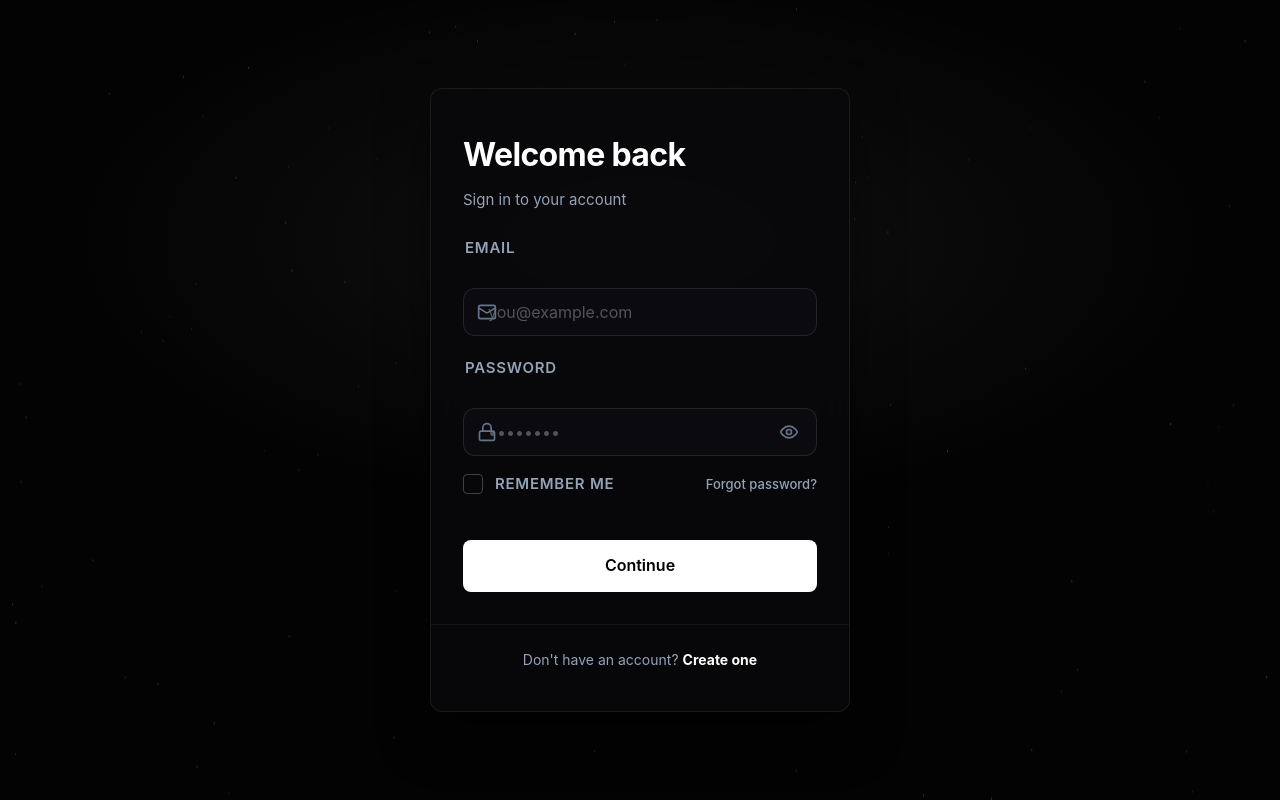
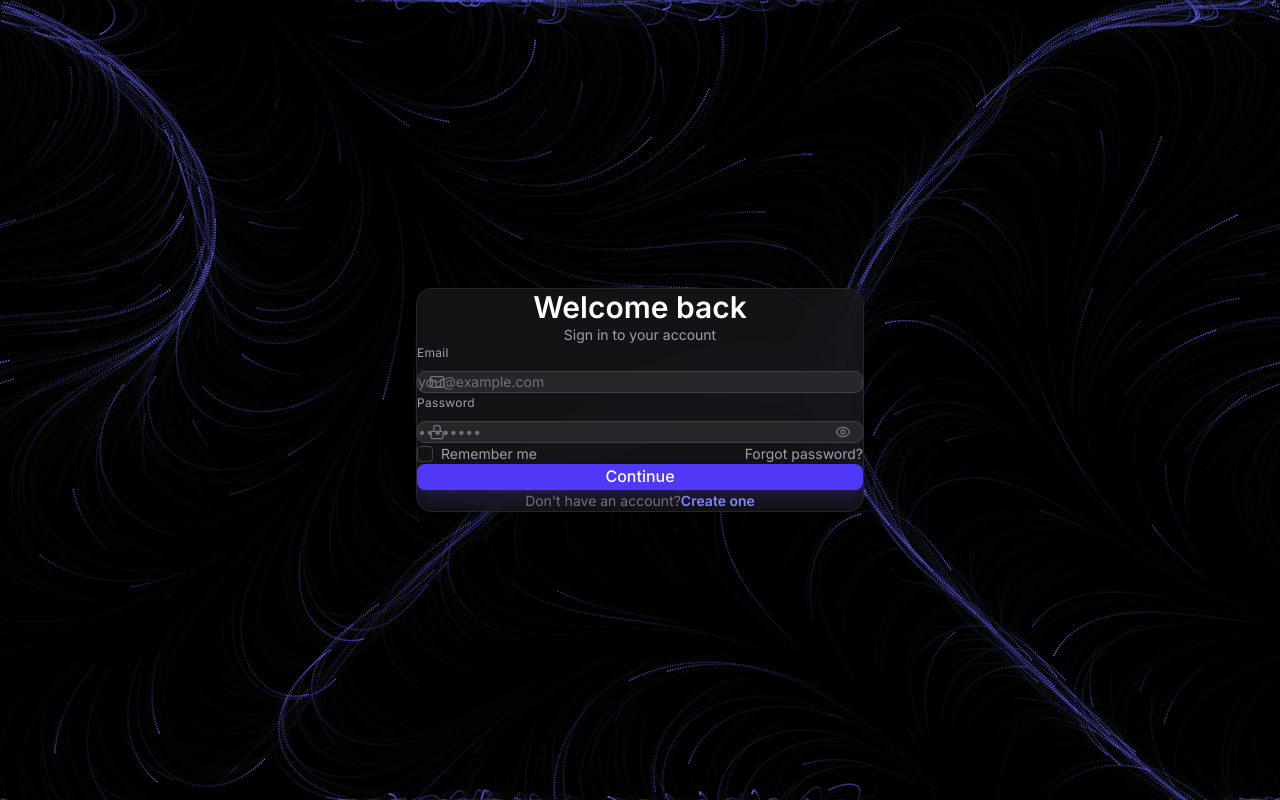
Before and after one commit to Mal-1702/ats-backend, a React (Vite) app in the folder frontend/: page /login in a window 1280 px wide. Built offline with nearby package versions, Linux system fonts and the light colour scheme; no server answers.

Commit message:
rev - frontend - 3

```diff
--- /dev/null
+++ b/frontend/src/components/ui/flow-field-background.tsx
@@ -0,0 +1,175 @@
+import React, { useEffect, useRef } from "react";
+import { cn } from "../../utils";
+
+interface NeuralBackgroundProps {
+  className?: string;
+  color?: string;
+  trailOpacity?: number;
+  particleCount?: number;
+  speed?: number;
+}
+
+export default function NeuralBackground({
+  className,
+  color = "#6366f1",
+  trailOpacity = 0.12,
+  particleCount = 500,
+  speed = 0.7,
+}: NeuralBackgroundProps) {
+  const canvasRef = useRef<HTMLCanvasElement>(null);
+  const containerRef = useRef<HTMLDivElement>(null);
+
+  useEffect(() => {
+    const canvas = canvasRef.current;
+    const container = containerRef.current;
+    if (!canvas || !container) return;
+
+    const ctx = canvas.getContext("2d");
+    if (!ctx) return;
+
+    let width = container.clientWidth;
+    let height = container.clientHeight;
+    let particles: Particle[] = [];
+    let animationFrameId: number;
+
+    let mouse = { x: -1000, y: -1000 };
+
+    class Particle {
+      x: number;
+      y: number;
+      vx: number;
+      vy: number;
+      age: number;
+      life: number;
+
+      constructor() {
+        this.x = Math.random() * width;
+        this.y = Math.random() * height;
+        this.vx = 0;
+        this.vy = 0;
+        this.age = 0;
+        this.life = Math.random() * 200 + 100;
+      }
+
+      update() {
+        const angle =
+          (Math.cos(this.x * 0.005) + Math.sin(this.y * 0.005)) *
+          Math.PI;
+
+        this.vx += Math.cos(angle) * 0.2 * speed;
+        this.vy += Math.sin(angle) * 0.2 * speed;
+
+        const dx = mouse.x - this.x;
+        const dy = mouse.y - this.y;
+        const distance = Math.sqrt(dx * dx + dy * dy);
+
+        if (distance < 150) {
+          const force = (150 - distance) / 150;
+          this.vx -= dx * force * 0.05;
+          this.vy -= dy * force * 0.05;
+        }
+
+        this.x += this.vx;
+        this.y += this.vy;
+
+        this.vx *= 0.95;
+        this.vy *= 0.95;
+
+        this.age++;
+        if (this.age > this.life) this.reset();
+
+        if (this.x < 0) this.x = width;
+        if (this.x > width) this.x = 0;
+        if (this.y < 0) this.y = height;
+        if (this.y > height) this.y = 0;
+      }
+
+      reset() {
+        this.x = Math.random() * width;
+        this.y = Math.random() * height;
+        this.vx = 0;
+        this.vy = 0;
+        this.age = 0;
+        this.life = Math.random() * 200 + 100;
+      }
+
+      draw(ctx: CanvasRenderingContext2D) {
+        const alpha =
+          1 - Math.abs(this.age / this.life - 0.5) * 2;
+
+        ctx.globalAlpha = alpha;
+        ctx.fillStyle = color;
+        ctx.fillRect(this.x, this.y, 1.5, 1.5);
+      }
+    }
+
+    const init = () => {
+      const dpr = window.devicePixelRatio || 1;
+
+      canvas.width = width * dpr;
+      canvas.height = height * dpr;
+
+      ctx.setTransform(dpr, 0, 0, dpr, 0, 0);
+
+      canvas.style.width = `${width}px`;
+      canvas.style.height = `${height}px`;
+
+      particles = Array.from({ length: particleCount }, () => new Particle());
+    };
+
+    const animate = () => {
+      ctx.fillStyle = `rgba(0,0,0,${trailOpacity})`;
+      ctx.fillRect(0, 0, width, height);
+
+      particles.forEach((p) => {
+        p.update();
+        p.draw(ctx);
+      });
+
+      animationFrameId = requestAnimationFrame(animate);
+    };
+
+    const handleResize = () => {
+      width = container.clientWidth;
+      height = container.clientHeight;
+      init();
+    };
+
+    const handleMouseMove = (e: MouseEvent) => {
+      const rect = canvas.getBoundingClientRect();
+      mouse.x = e.clientX - rect.left;
+      mouse.y = e.clientY - rect.top;
+    };
+
+    const handleMouseLeave = () => {
+      mouse.x = -1000;
+      mouse.y = -1000;
+    };
+
+    init();
+    animate();
+
+    window.addEventListener("resize", handleResize);
+    container.addEventListener("mousemove", handleMouseMove);
+    container.addEventListener("mouseleave", handleMouseLeave);
+
+    return () => {
+      cancelAnimationFrame(animationFrameId);
+      window.removeEventListener("resize", handleResize);
+      container.removeEventListener("mousemove", handleMouseMove);
+      container.removeEventListener("mouseleave", handleMouseLeave);
+    };
+  }, [color, trailOpacity, particleCount, speed]);
+
+  return (
+    <div
+      ref={containerRef}
+      className={cn(
+        "absolute inset-0 w-full h-full bg-black overflow-hidden",
+        className
+      )}
+    >
+      <canvas ref={canvasRef} className="w-full h-full block" />
+    </div>
+  );
+}
--- a/frontend/src/pages/Login.jsx
+++ b/frontend/src/pages/Login.jsx
@@ -26,6 +26,7 @@ import {
   ShieldCheck,
 } from "lucide-react";
 
+import NeuralBackground from "../components/ui/flow-field-background";
 import "./Login.css";
 
 export default function Login() {
@@ -49,66 +50,6 @@ export default function Login() {
 
   const { login, register } = useAuth();
   const navigate = useNavigate();
-
-  // Background Canvas particle logic from user's provided code
-  const canvasRef = useRef(null);
-  useEffect(() => {
-    const canvas = canvasRef.current;
-    if (!canvas) return;
-    const ctx = canvas.getContext("2d");
-    if (!ctx) return;
-
-    const setSize = () => {
-      canvas.width = window.innerWidth;
-      canvas.height = window.innerHeight;
-    };
-    setSize();
-
-    let ps = [];
-    let raf = 0;
-
-    const make = () => ({
-      x: Math.random() * canvas.width,
-      y: Math.random() * canvas.height,
-      v: Math.random() * 0.25 + 0.05,
-      o: Math.random() * 0.35 + 0.15,
-    });
-
-    const init = () => {
-      ps = [];
-      const count = Math.floor((canvas.width * canvas.height) / 9000);
-      for (let i = 0; i < count; i++) ps.push(make());
-    };
-
-    const draw = () => {
-      ctx.clearRect(0, 0, canvas.width, canvas.height);
-      ps.forEach((p) => {
-        p.y -= p.v;
-        if (p.y < 0) {
-          p.x = Math.random() * canvas.width;
-          p.y = canvas.height + Math.random() * 40;
-          p.v = Math.random() * 0.25 + 0.05;
-          p.o = Math.random() * 0.35 + 0.15;
-        }
-        ctx.fillStyle = `rgba(250,250,250,${p.o})`;
-        ctx.fillRect(p.x, p.y, 0.7, 2.2);
-      });
-      raf = requestAnimationFrame(draw);
-    };
-
-    const onResize = () => {
-      setSize();
-      init();
-    };
-
-    window.addEventListener("resize", onResize);
-    init();
-    raf = requestAnimationFrame(draw);
-    return () => {
-      window.removeEventListener("resize", onResize);
-      cancelAnimationFrame(raf);
-    };
-  }, []);
 
   const validateSignup = () => {
     const errs = {};
@@ -144,7 +85,12 @@ export default function Login() {
       if (isLogin) {
         const result = await login(normalizedEmail, formData.password);
         if (result.success) {
-          navigate('/dashboard');
+          const name = formData.fullName || formData.email.split('@')[0];
+          setUsername(name);
+          setTimeout(() => {
+            setShowWelcome(true);
+            setTimeout(() => { navigate('/dashboard'); }, 2000);
+          }, 1500);
         } else {
           setError(result.error);
           setLoading(false);
@@ -200,7 +146,12 @@ export default function Login() {
         const loginResult = await login(formData.email.trim().toLowerCase(), formData.password);
         if (loginResult.success) {
           setUsername(formData.fullName || formData.email.split('@')[0]);
-          navigate('/dashboard');
+          setLoading(false);
+          setShowOtpScreen(false);
+          setTimeout(() => {
+            setShowWelcome(true);
+            setTimeout(() => { navigate('/dashboard'); }, 2000);
+          }, 1000);
         } else {
           setError('Verification successful, but auto-login failed. Please sign in manually.');
           setLoading(false);
@@ -215,27 +166,20 @@ export default function Login() {
   };
 
   return (
-    <section className="relative min-h-screen w-full bg-[#030303] text-zinc-50 overflow-x-hidden font-sans selection:bg-zinc-100/10 selection:text-zinc-100">
-      {/* Subtle vignette */}
-      <div className="fixed inset-0 pointer-events-none [background:radial-gradient(80%_60%_at_50%_30%,rgba(255,255,255,0.06),transparent_60%)]" />
+    <div className="relative min-h-screen w-full bg-black">
 
-      {/* Animated accent lines */}
-      <div className="accent-lines fixed">
-        <div className="hline" />
-        <div className="hline" />
-        <div className="hline" />
-        <div className="vline" />
-        <div className="vline" />
-        <div className="vline" />
+      {/* Background Layer */}
+      <div className="absolute inset-0 z-0 pointer-events-none">
+        <NeuralBackground
+          color="#6366f1"
+          trailOpacity={0.12}
+          particleCount={500}
+          speed={0.7}
+        />
       </div>
 
-      {/* Particles */}
-      <canvas
-        ref={canvasRef}
-        className="fixed inset-0 w-full h-full opacity-50 mix-blend-screen pointer-events-none"
-      />
-
-      {/* Overlays */}
+      {/* Foreground Login UI */}
+      <div className="relative z-10 flex items-center justify-center min-h-screen px-4">
         {showWelcome && (
           <div className="fixed inset-0 z-50 flex flex-col items-center justify-center bg-black/80 backdrop-blur-lg transition-all duration-1000">
             <span className="text-6xl mb-6">✨</span>
@@ -245,24 +189,30 @@ export default function Login() {
         )}
 
         {showOtpScreen ? (
-        <div className="fixed inset-0 z-50 flex items-center justify-center bg-black/80 backdrop-blur-md px-4">
-            <Card className="card-animate w-full max-w-sm border-zinc-800 bg-zinc-900/90 backdrop-blur shadow-2xl">
-              <CardHeader className="space-y-1 text-center">
-                  <div className="mx-auto mb-4 flex h-16 w-16 items-center justify-center rounded-full bg-zinc-800/50">
-                      <ShieldCheck className="h-8 w-8 text-zinc-300" />
+          <div className="w-full max-w-sm">
+            <button
+              onClick={() => setShowOtpScreen(false)}
+              className="mb-4 text-zinc-400 hover:text-white transition-colors flex items-center gap-2 group border-none bg-transparent cursor-pointer"
+            >
+              ← Back to Registration
+            </button>
+            <Card className="card-animate border-zinc-800 bg-zinc-900/90 backdrop-blur-xl shadow-2xl rounded-2xl p-6">
+              <CardHeader className="space-y-1 text-center p-0 mb-6">
+                <div className="mx-auto mb-4 flex h-16 w-16 items-center justify-center rounded-full bg-indigo-500/10 border border-indigo-500/20">
+                  <ShieldCheck className="h-8 w-8 text-indigo-400" />
                 </div>
-                  <CardTitle className="text-2xl">Verify Email</CardTitle>
+                <CardTitle className="text-2xl font-semibold text-white">Verify Email</CardTitle>
                 <CardDescription className="text-zinc-400">
-                      We've sent a 6-digit code to <br/><strong className="text-zinc-200">{formData.email}</strong>
+                  We've sent a 6-digit code to <br /><strong className="text-zinc-200">{formData.email}</strong>
                 </CardDescription>
               </CardHeader>
               <form onSubmit={handleOtpSubmit}>
-                  <CardContent className="grid gap-4">
+                <div className="grid gap-4">
                   <div className="grid gap-2 text-center">
                     <Input
                       type="text"
                       name="otp"
-                              className="text-center text-xl tracking-[0.5em] h-12 bg-zinc-950 border-zinc-800 text-zinc-50"
+                      className="text-center text-xl tracking-[0.5em] h-12 bg-zinc-800 border-zinc-700 text-white placeholder:text-zinc-600 focus:ring-indigo-500 rounded-lg"
                       value={otp}
                       onChange={(e) => setOtp(e.target.value.replace(/\D/g, '').slice(0, 6))}
                       placeholder="------"
@@ -271,43 +221,34 @@ export default function Login() {
                     />
                   </div>
                   {error && <div className="text-red-400 text-sm font-medium text-center">{error}</div>}
-                      <Button type="submit" className="w-full h-10 rounded-lg bg-zinc-50 text-zinc-900 hover:bg-zinc-200 font-semibold" disabled={loading}>
+                  <Button type="submit" className="w-full h-11 rounded-lg bg-indigo-600 text-white hover:bg-indigo-500 font-semibold transition-all shadow-lg shadow-indigo-500/20" disabled={loading}>
                     {loading ? "Verifying..." : "Verify & Activate"}
                   </Button>
-                      <Button
-                          type="button"
-                          variant="ghost"
-                          className="w-full text-zinc-400 hover:text-zinc-50"
-                          onClick={() => setShowOtpScreen(false)}
-                      >
-                          Back to Registration
-                      </Button>
-                  </CardContent>
+                </div>
               </form>
             </Card>
           </div>
         ) : (
-        /* Main Login Card */
-        <div className="min-h-screen w-full flex items-center justify-center px-4 relative z-10 py-12">
-          <div className="login-card card-animate">
-            <div className="login-header">
-              <h1 className="login-title">
+          /* Main Login Card - INTEGRATED WITH USER'S REFINED STYLE */
+          <div className="w-full max-w-md bg-zinc-900/80 backdrop-blur-xl border border-zinc-800 rounded-2xl shadow-xl p-8 card-animate">
+            <div className="text-center mb-6">
+              <h1 className="text-3xl font-semibold text-white mb-2">
                 {isLogin ? 'Welcome back' : 'Create an account'}
               </h1>
-              <p className="login-description">
+              <p className="text-sm text-zinc-400 mb-6">
                 {isLogin ? 'Sign in to your account' : 'Join us to start recruiting smarter'}
               </p>
             </div>
 
             <form onSubmit={handleSubmit} noValidate>
-              <div className="login-content">
+              <div className="space-y-4">
 
                 {!isLogin && (
                   <>
                     <div className="form-field">
-                      <label htmlFor="fullName" className="form-label">Full Name</label>
-                      <div className="form-input-wrapper">
-                        <User className="form-input-icon" />
+                      <label htmlFor="fullName" className="text-xs text-zinc-400 mb-1 block tracking-wide">Full Name</label>
+                      <div className="form-input-wrapper relative">
+                        <User className="absolute left-3 top-1/2 -translate-y-1/2 h-4 w-4 text-zinc-500" />
                         <input
                           id="fullName"
                           name="fullName"
@@ -315,16 +256,16 @@ export default function Login() {
                           placeholder="John Doe"
                           value={formData.fullName}
                           onChange={handleChange}
-                          className="form-input"
+                          className="w-full rounded-lg bg-zinc-800 border border-zinc-700 py-2.5 pl-10 pr-4 text-sm text-white placeholder:text-zinc-500 focus:outline-none focus:ring-2 focus:ring-indigo-500 focus:border-transparent transition"
                         />
                       </div>
                       {validationErrors.fullName && <span className="text-xs text-red-500 mt-1 ml-1">{validationErrors.fullName}</span>}
                     </div>
 
                     <div className="form-field">
-                      <label htmlFor="dob" className="form-label">Date of Birth</label>
-                      <div className="form-input-wrapper">
-                        <Calendar className="form-input-icon" />
+                      <label htmlFor="dob" className="text-xs text-zinc-400 mb-1 block tracking-wide">Date of Birth</label>
+                      <div className="form-input-wrapper relative">
+                        <Calendar className="absolute left-3 top-1/2 -translate-y-1/2 h-4 w-4 text-zinc-500" />
                         <input
                           id="dob"
                           name="dob"
@@ -332,8 +273,7 @@ export default function Login() {
                           value={formData.dob}
                           onChange={handleChange}
                           max={new Date().toISOString().split('T')[0]}
-                          className="form-input"
-                          style={{ colorScheme: 'dark' }}
+                          className="w-full rounded-lg bg-zinc-800 border border-zinc-700 py-2.5 pl-10 pr-4 text-sm text-white placeholder:text-zinc-500 focus:outline-none focus:ring-2 focus:ring-indigo-500 focus:border-transparent transition [color-scheme:dark]"
                         />
                       </div>
                       {validationErrors.dob && <span className="text-xs text-red-500 mt-1 ml-1">{validationErrors.dob}</span>}
@@ -342,9 +282,9 @@ export default function Login() {
                 )}
 
                 <div className="form-field">
-                  <label htmlFor="email" className="form-label">Email</label>
-                  <div className="form-input-wrapper">
-                    <Mail className="form-input-icon" />
+                  <label htmlFor="email" className="text-xs text-zinc-400 mb-1 block tracking-wide">Email</label>
+                  <div className="form-input-wrapper relative">
+                    <Mail className="absolute left-3 top-1/2 -translate-y-1/2 h-4 w-4 text-zinc-500" />
                     <input
                       id="email"
                       name="email"
@@ -352,16 +292,16 @@ export default function Login() {
                       placeholder="you@example.com"
                       value={formData.email}
                       onChange={handleChange}
-                      className="form-input"
+                      className="w-full rounded-lg bg-zinc-800 border border-zinc-700 py-2.5 pl-10 pr-4 text-sm text-white placeholder:text-zinc-500 focus:outline-none focus:ring-2 focus:ring-indigo-500 focus:border-transparent transition"
                     />
                   </div>
                   {validationErrors.email && <span className="text-xs text-red-500 mt-1 ml-1">{validationErrors.email}</span>}
                 </div>
 
                 <div className="form-field">
-                  <label htmlFor="password" className="form-label">Password</label>
-                  <div className="form-input-wrapper">
-                    <Lock className="form-input-icon" />
+                  <label htmlFor="password" className="text-xs text-zinc-400 mb-1 block tracking-wide">Password</label>
+                  <div className="form-input-wrapper relative">
+                    <Lock className="absolute left-3 top-1/2 -translate-y-1/2 h-4 w-4 text-zinc-500" />
                     <input
                       id="password"
                       name="password"
@@ -369,32 +309,32 @@ export default function Login() {
                       placeholder="••••••••"
                       value={formData.password}
                       onChange={handleChange}
-                      className="form-input"
+                      className="w-full rounded-lg bg-zinc-800 border border-zinc-700 py-2.5 pl-10 pr-10 text-sm text-white placeholder:text-zinc-500 focus:outline-none focus:ring-2 focus:ring-indigo-500 focus:border-transparent transition"
                     />
                     <button
                       type="button"
                       tabIndex="-1"
-                      className="form-input-toggle border-none bg-transparent flex items-center justify-center h-full"
+                      className="absolute right-3 top-1/2 -translate-y-1/2 text-zinc-500 hover:text-zinc-300 transition-colors border-none bg-transparent cursor-pointer"
                       onClick={() => setShowPassword((v) => !v)}
                     >
-                      {showPassword ? <EyeOff className="h-5 w-5" /> : <Eye className="h-5 w-5" />}
+                      {showPassword ? <EyeOff className="h-4 w-4" /> : <Eye className="h-4 w-4" />}
                     </button>
                   </div>
                   {validationErrors.password && <span className="text-xs text-red-500 mt-1 ml-1">{validationErrors.password}</span>}
                 </div>
 
                 {isLogin && (
-                    <div className="form-options">
-                      <div className="form-checkbox-wrapper">
+                  <div className="flex items-center justify-between text-sm text-zinc-400 mt-3 px-1">
+                    <div className="flex items-center gap-2">
                       <Checkbox
                         id="remember"
-                          className="h-5 w-5 border-zinc-700 data-[state=checked]:bg-zinc-100 data-[state=checked]:text-zinc-900"
+                        className="h-4 w-4 border-zinc-700 data-[state=checked]:bg-indigo-500 data-[state=checked]:text-white"
                       />
-                        <label htmlFor="remember" className="form-label !mb-0 cursor-pointer text-zinc-400 select-none">
+                      <label htmlFor="remember" className="cursor-pointer select-none">
                         Remember me
                       </label>
                     </div>
-                      <Link to="/forgot-password" title="Forgot password link" className="form-link">
+                    <Link to="/forgot-password" title="Forgot password link" className="hover:text-indigo-400 transition-colors no-underline">
                       Forgot password?
                     </Link>
                   </div>
@@ -406,18 +346,18 @@ export default function Login() {
                   </div>
                 )}
 
-                <button type="submit" disabled={loading} className="login-button border-none">
+                <button type="submit" disabled={loading} className="w-full mt-6 bg-indigo-600 hover:bg-indigo-500 text-white font-medium py-3 rounded-lg transition-all duration-200 shadow-lg shadow-indigo-600/20 active:scale-[0.98]">
                   {loading ? "Processing..." : "Continue"}
                 </button>
               </div>
 
-              <div className="login-footer">
-                <p className="footer-text">
+              <div className="mt-8 text-center pt-6 border-t border-zinc-800/50">
+                <p className="text-sm text-zinc-500">
                   {isLogin ? "Don't have an account?" : "Already have an account?"}
                   <button
                     type="button"
                     onClick={switchMode}
-                      className="footer-link border-none bg-transparent cursor-pointer"
+                    className="ml-1 text-indigo-400 hover:text-indigo-300 font-semibold border-none bg-transparent cursor-pointer transition-colors"
                   >
                     {isLogin ? "Create one" : "Sign in here"}
                   </button>
@@ -425,8 +365,8 @@ export default function Login() {
               </div>
             </form>
           </div>
+        )}
       </div>
-      )}
-    </section>
+    </div>
   );
 }
```
Lines whose indentation alone changed are shown as unchanged.
